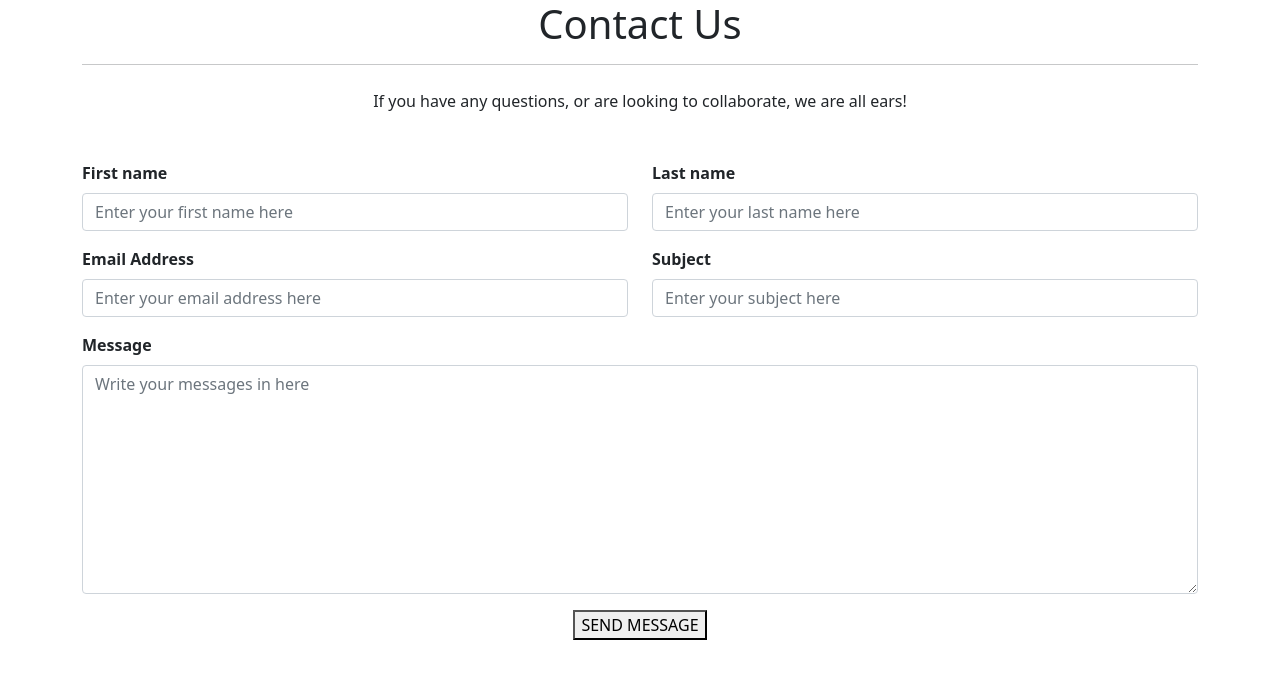
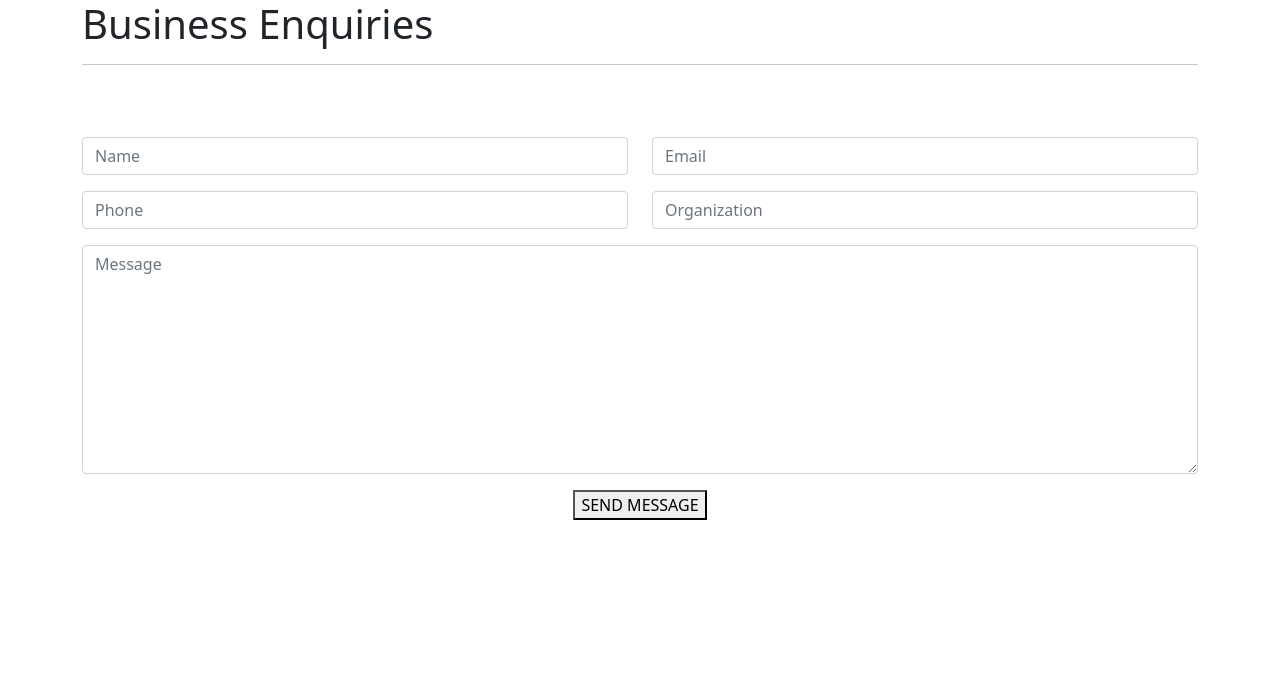
Before and after one commit to tahsinchouhan/Moto-Studio, a Next.js app: page / in a window 1280 px wide. Shown: the top 678 px of the page. Built offline with nearby package versions, Linux system fonts and the light colour scheme.

Commit message:
CollaborateForm

```diff
--- /dev/null
+++ b/src/pages/Collaborate/CollaborateForm.js
@@ -0,0 +1,63 @@
+
+import React from 'react';
+import { Col, Container, Form, Row } from 'react-bootstrap';
+
+function CollaborateForm() {
+  return <>
+         <div>
+     <div className="container-fluid">
+     <Container className="demo1 Contact-Us-form">
+        <div className="">
+          <h1 className="Contact-Us-heading ">Business Enquiries</h1>
+          <hr className="contact-form-hr mb-4" />
+        </div>
+        <Form className=" pt-5">
+          <Row>
+            <Col md={12} lg={6}>
+              <Form.Control
+                className=" Contact-Us-form-input mb-3 "
+                placeholder="Name"
+              />
+            </Col>
+            <Col md={12} lg={6}>
+              <Form.Control
+                className=" Contact-Us-form-input mb-3 "
+                placeholder="Email"
+              />
+            </Col>
+          </Row>
+          <Row>
+            <Col md={12} lg={6}>
+              <Form.Control
+                className=" Contact-Us-form-input mb-3 "
+                placeholder="Phone"
+              />
+            </Col>
+            <Col md={12} lg={6}>
+              <Form.Control
+                className=" Contact-Us-form-input mb-3 "
+                placeholder="Organization"
+              />
+            </Col>
+          </Row>
+          <Row>
+            <Col>
+              <Form.Control
+                as="textarea"
+                className=" Contact-Us-form-input  "
+                placeholder="Message"
+                style={{ height: "229px" }}
+              />
+            </Col>
+          </Row>
+          <div className="contac-sent-message text-center mt-3">
+            <button className="collaborate-button">SEND MESSAGE</button>
+          </div>
+        </Form>
+      </Container>
+     </div>
+    </div>
+  </>;
+}
+
+export default CollaborateForm;
--- a/src/pages/Contact/contactForm.js
+++ /dev/null
@@ -1,72 +0,0 @@
-
-import React from 'react';
-import { Col, Container, Form, Row } from 'react-bootstrap';
-
-function ContactForm() {
-  return <>
-         <div>
-     <div className="container-fluid">
-     <Container className="demo1">
-        <div className="text-center">
-          <h1 className="Contact-Us-heading ">Contact Us</h1>
-          <hr className="contact-form-hr mx-auto mb-4" />
-          <span className="contact-para">
-            If you have any questions, or are looking to collaborate, we are all
-            ears!
-          </span>
-        </div>
-        <Form className="Contact-Us-form pt-5">
-          <Row>
-            <Col md={12} lg={6}>
-              <Form.Label className=" fw-bold ">First name</Form.Label>
-              <Form.Control
-                className=" Contact-Us-form-input  "
-                placeholder="Enter your first name here"
-              />
-            </Col>
-            <Col md={12} lg={6}>
-              <Form.Label className=" fw-bold ">Last name</Form.Label>
-              <Form.Control
-                className=" Contact-Us-form-input  "
-                placeholder="Enter your last name here"
-              />
-            </Col>
-          </Row>
-          <Row>
-            <Col md={12} lg={6}>
-              <Form.Label className=" fw-bold pt-3">Email Address</Form.Label>
-              <Form.Control
-                className=" Contact-Us-form-input  "
-                placeholder="Enter your email address here"
-              />
-            </Col>
-            <Col md={12} lg={6}>
-              <Form.Label className=" fw-bold pt-3">Subject</Form.Label>
-              <Form.Control
-                className=" Contact-Us-form-input  "
-                placeholder="Enter your subject here"
-              />
-            </Col>
-          </Row>
-          <Row>
-            <Col>
-              <Form.Label className=" fw-bold pt-3">Message</Form.Label>
-              <Form.Control
-                as="textarea"
-                className=" Contact-Us-form-input  "
-                placeholder="Write your messages in here"
-                style={{ height: "229px" }}
-              />
-            </Col>
-          </Row>
-          <div className="contac-sent-message text-center mt-3">
-            <button>SEND MESSAGE</button>
-          </div>
-        </Form>
-      </Container>
-     </div>
-    </div>
-  </>;
-}
-
-export default ContactForm;
--- a/src/pages/index.js
+++ b/src/pages/index.js
@@ -1,13 +1,12 @@
-import Head from 'next/head'
-import Image from 'next/image'
-import styles from '../styles/Home.module.css'
+
 import 'bootstrap/dist/css/bootstrap.min.css';
-import ContactForm from './Contact/contactForm';
+
+import CollaborateForm from './Collaborate/CollaborateForm';
 
 export default function Home() {
   return (
   <>
-  <ContactForm/>
+  <CollaborateForm/>
   </>
   )
 }
--- a/src/styles/css/contctForm.css
+++ b/src/styles/css/collaborateForm.css
@@ -5,17 +5,14 @@
   font-family: Lora;
   font-size: 40px;
   line-height: 51px;
-  text-align: center;
   color: #333333;
 }
 
 .contact-form-hr {
-  color: #c4c4c4;
+  color: #065934;
   opacity: 100% !important;
-  /* margin-left: 50% !important ;
-  margin-right: 50% !important; */
-  width: 48px;
-  height: 2px;
+  width: 84px !important;
+  height: 4px !important;
 }
 
 .contact-para {
@@ -36,18 +33,16 @@
 .contac-sent-message {
   padding: 2% 0px 8% 0px;
 }
-.btn-contact {
-  display: flex;
-  flex-direction: row;
-  justify-content: center;
-  align-items: center;
+
+.collaborate-button {
   color: #ffffff;
-  background: #5abf6b !important;
-  flex: none;
-  flex-grow: 0;
-  margin: 36px 0px 0px 0px;
-  height: 54px;
-  border-radius: 0px !important;
-  white-space: nowrap;
-  width: 35%;
+  background-color: #bfb2ff;
+  padding: 1% 15%;
+  border: none;
 }
+
+.collaborate-button:hover {
+  background-color: #7b61ff;
+  border-radius: 10px;
+  transition: .6s;
+}
--- a/src/styles/globals.css
+++ b/src/styles/globals.css
@@ -1 +1 @@
-@import "../styles/css/contctForm.css"
+@import "../styles/css/collaborateForm.css"
```
